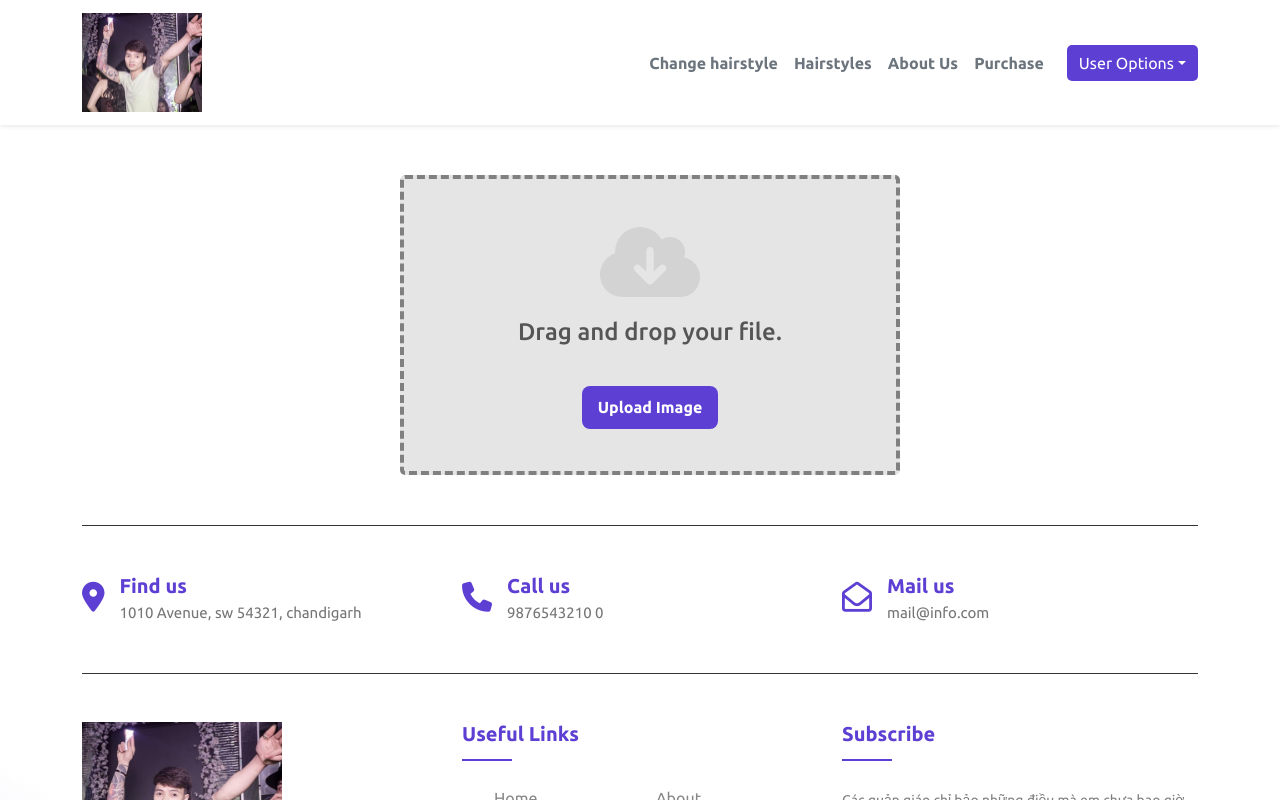
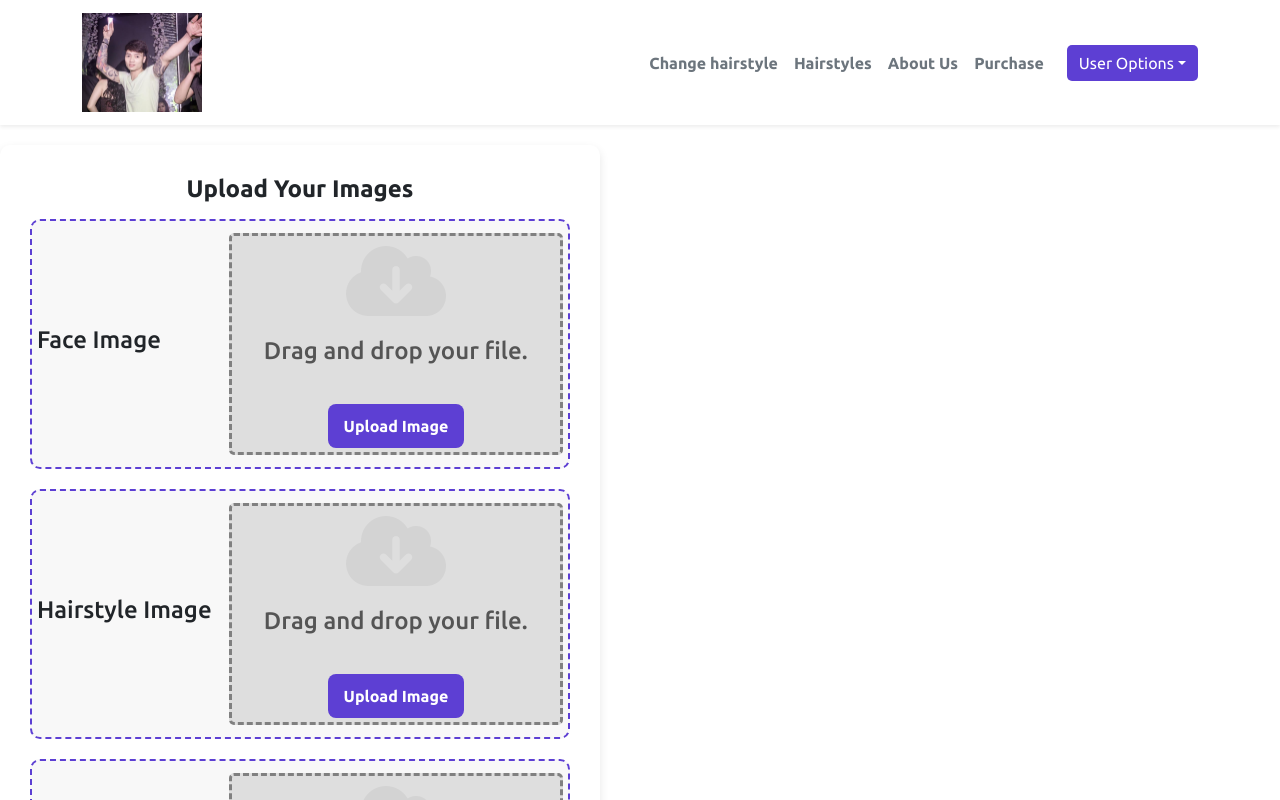
Before and after one commit to Hikarius25/newlook-ui, a React (Vite) app: page /function in a window 1280 px wide. Shown: the top 800 px of the page. Built offline with nearby package versions, Linux system fonts and the light colour scheme.

Commit message:
function-page-update

```diff
--- a/src/components/GeneratedImage/GeneratedImage.jsx
+++ b/src/components/GeneratedImage/GeneratedImage.jsx
@@ -7,11 +7,11 @@ import './GeneratedImage.css';
 const GeneratedImage = ({ activepage }) => {
   return (
     <div className="generated-image">
-      <h2 >Generated Image</h2>
+      <h2 >Generated Images</h2>
       <h6>(within 15 days)</h6>
 
-      <div class="generated-image-container">
-        <table class="generated-image-table">
+      <div className="generated-image-container">
+        <table className="generated-image-table">
           <thead>
             <tr>
               <th>Original Image </th>
--- a/src/components/Header/Header.jsx
+++ b/src/components/Header/Header.jsx
@@ -1,11 +1,11 @@
 import { Button, Col, Container, Row } from 'react-bootstrap';
 import './Header.css';
-import choose_Pic from '../../assets/choosePic.png';
 import anhbanh from '../../assets/anhbanh.png';
 import dotxe from '../../assets/dotxe.png';
 import hailong from '../../assets/hailong.png';
 import HeaderFoot from '../HeaderFoot/HeaderFoot';
 import UploadImage from '../UploadImage/UploadImage';
+import { Link } from "react-router-dom";
 
 const Header = () => {
   return (
@@ -30,12 +30,17 @@ const Header = () => {
             </div>
           </Col>
           <Col md={6}>
-            <div className="head_right">
-              {/* <div className="imageContainer d-flex justify-content-end align-items-center shadow-sm rounded">
-                <img src={choose_Pic} alt="choose-Picture" className='head_rightImg' />
-              </div> */}
-              <UploadImage/>
+          <div className="head_right">
+            <div className="dragdrop">
+              <i className="fa-solid fa-cloud-arrow-down"></i>
+              <h4>Drag and drop your file.</h4>
+              <label htmlFor="upload-files">
+                <Link to="/function" className="upload-btn">
+                  Upload Image
+                </Link>
+              </label>
             </div>
+          </div>
           </Col>
         </Row>
 
--- a/src/components/PaymentHistory/PaymentHistory.jsx
+++ b/src/components/PaymentHistory/PaymentHistory.jsx
@@ -9,8 +9,8 @@ const PaymentHistory = ({ activepage }) => {
     <div className="account-settings">
       <h2 >Payment History</h2>
 
-      <div class="payment-history-container">
-        <table class="payment-history-table">
+      <div className="payment-history-container">
+        <table className="payment-history-table">
           <thead>
             <tr>
               <th>Transaction ID</th>
--- a/src/components/Sidebar/Sidebar.jsx
+++ b/src/components/Sidebar/Sidebar.jsx
@@ -68,7 +68,7 @@ const Sidebar = ({ activepage }) => {
                           <svg xmlns="http://www.w3.org/2000/svg" fill="none" viewBox="0 0 24 24" strokeWidth={1.5} stroke="currentColor" className="size-6">
                           <path strokeLinecap="round" strokeLinejoin="round" d="m20.25 7.5-.625 10.632a2.25 2.25 0 0 1-2.247 2.118H6.622a2.25 2.25 0 0 1-2.247-2.118L3.75 7.5M10 11.25h4M3.375 7.5h17.25c.621 0 1.125-.504 1.125-1.125v-1.5c0-.621-.504-1.125-1.125-1.125H3.375c-.621 0-1.125.504-1.125 1.125v1.5c0 .621.504 1.125 1.125 1.125Z" />
                           </svg>
-                          Generated Image
+                          Generated Images
                         </button>
                       </div>
                     :
--- a/src/components/UploadImage/UploadImage.css
+++ b/src/components/UploadImage/UploadImage.css
@@ -3,12 +3,13 @@
     flex-direction: column;
     justify-content: center;
     align-items: center;
-    border: 4px dashed gray;
+    border: 3px dashed gray;
     border-radius: 5px;
     background-color: rgba(0, 0, 0, 0.1);
     padding: 2rem;
     gap: 1rem;
-    height: 300px;
+    height: 90%;
+
   }
 
   .dragdrop i {
@@ -34,6 +35,7 @@
     border: none;
     cursor: pointer;
     transition: 0.3s;
+    text-decoration: none;
   }
 
   .dragdrop .upload-btn:hover {
--- a/src/components/UploadImage/UploadImage.jsx
+++ b/src/components/UploadImage/UploadImage.jsx
@@ -1,6 +1,50 @@
+// import "./UploadImage.css";
+
+// export default function UploadImage({ setFiles, accepts }) {
+//   const handleDrag = (e) => {
+//     e.preventDefault();
+//   };
+
+//   const handleDrop = (e) => {
+//     e.preventDefault();
+//     if (!e.dataTransfer?.files) return;
+
+//     // Extract the first file only
+//     const file = e.dataTransfer.files[0];
+//     if (file && accepts.includes(file.type)) {
+//       setFiles([file]); // Pass only the first file
+//     }
+//   };
+
+//   const handleFiles = (e) => {
+//     e.preventDefault();
+//     const file = e.target.files[0]; // Get the first file
+//     if (file) {
+//       setFiles([file]); // Pass only the first file
+//     }
+//   };
+
+//   return (
+//     <div className="dragdrop" onDragOver={handleDrag} onDrop={handleDrop}>
+//       <i className="fa-solid fa-cloud-arrow-down"></i>
+//       <h4>Drag and drop your file.</h4>
+//       <label htmlFor="upload-files">
+//         <input
+//           accept={accepts}
+//           multiple={false} // Restrict multiple file selection
+//           onChange={handleFiles}
+//           type="file"
+//           id="upload-files"
+//         />
+//         <div className="upload-btn">Upload Image</div>
+//       </label>
+//     </div>
+//   );
+// }
+
 import "./UploadImage.css";
 
-export default function UploadImage({ setFiles, accepts }) {
+export default function UploadImage({ setFile, accepts }) {
   const handleDrag = (e) => {
     e.preventDefault();
   };
@@ -9,18 +53,17 @@ export default function UploadImage({ setFiles, accepts }) {
     e.preventDefault();
     if (!e.dataTransfer?.files) return;
 
-    // Extract the first file only
     const file = e.dataTransfer.files[0];
     if (file && accepts.includes(file.type)) {
-      setFiles([file]); // Pass only the first file
+      setFile(file);
     }
   };
 
   const handleFiles = (e) => {
     e.preventDefault();
-    const file = e.target.files[0]; // Get the first file
+    const file = e.target.files[0];
     if (file) {
-      setFiles([file]); // Pass only the first file
+      setFile(file);
     }
   };
 
@@ -29,13 +72,7 @@ export default function UploadImage({ setFiles, accepts }) {
       <i className="fa-solid fa-cloud-arrow-down"></i>
       <h4>Drag and drop your file.</h4>
       <label htmlFor="upload-files">
-        <input
-          accept={accepts}
-          multiple={false} // Restrict multiple file selection
-          onChange={handleFiles}
-          type="file"
-          id="upload-files"
-        />
+        <input accept={accepts} multiple={false} onChange={handleFiles} type="file" id="upload-files" hidden />
         <div className="upload-btn">Upload Image</div>
       </label>
     </div>
--- a/src/pages/Function.jsx
+++ b/src/pages/Function.jsx
@@ -1,24 +1,241 @@
-import { React, useState, useEffect } from 'react';
-import '../styles/Function.css';
-import axios from 'axios';
-import { useNavigate, useParams } from "react-router-dom";
-import Topbar from '../components/Topbar/Topbar';
-import Footer from '../components/Footer/Footer';
-import UploadImage from '../components/UploadImage/UploadImage';
-import { Button, Col, Container, Row } from 'react-bootstrap';
-import { act } from 'react';
+// import { React, useState, useEffect } from 'react';
+// import '../styles/Function.css';
+// import axios from 'axios';
+// import { useNavigate, useParams } from "react-router-dom";
+// import Topbar from '../components/Topbar/Topbar';
+// import Footer from '../components/Footer/Footer';
+// import UploadImage from '../components/UploadImage/UploadImage';
+// import { Button, Col, Container, Row } from 'react-bootstrap';
+// import { act } from 'react';
 
 
 
+// export default function Function() {
+
+//   return (
+//     <div>
+//         <Topbar/>
+//         <div className="function-upload">
+//             <UploadImage/>
+//         </div>
+//         <Footer/>
+//     </div>
+//   );
+// }
+
+// import { useState } from "react";
+// import "../styles/Function.css";
+// import Topbar from "../components/Topbar/Topbar";
+// import Footer from "../components/Footer/Footer";
+// import UploadImage from "../components/UploadImage/UploadImage";
+// import axios from "axios";
+// import { Spinner } from "react-bootstrap";
+
+// export default function Function() {
+//   const [faceImage, setFaceImage] = useState(null);
+//   const [hairstyleImage, setHairstyleImage] = useState(null);
+//   const [hairColorImage, setHairColorImage] = useState(null);
+
+//   const [response, setResponse] = useState(null);
+//   const [loading, setLoading] = useState(false);
+//   const API_URL = "https://api-simulator-035d.onrender.com/process/";
+
+//   const handleUpload = async () => {
+//     if (!faceImage || !hairstyleImage || !hairColorImage) {
+//       alert("Please select all three images first!");
+//       return;
+//     }
+
+//     setLoading(true);
+//     const formData = new FormData();
+//     formData.append("face_image", faceImage);
+//     formData.append("hairstyle_image", hairstyleImage);
+//     formData.append("hair_color_image", hairColorImage);
+
+//     try {
+//       const res = await axios.post(API_URL, formData, {
+//         headers: { "Content-Type": "multipart/form-data" },
+//       });
+
+//       setResponse(res.data);
+//     } catch (error) {
+//       console.error("Upload failed:", error);
+//       alert("Upload failed!");
+//     } finally {
+//       setLoading(false);
+//     }
+//   };
+
+//   const handleSetFile = (selectedFile, type) => {
+//     if (!selectedFile) return;
+//     const previewURL = URL.createObjectURL(selectedFile);
+
+//     switch (type) {
+//       case "face":
+//         setFaceImage(selectedFile);
+//         break;
+//       case "hairstyle":
+//         setHairstyleImage(selectedFile);
+//         break;
+//       case "hairColor":
+//         setHairColorImage(selectedFile);
+//         break;
+//       default:
+//         break;
+//     }
+//   };
+
+//   return (
+//     <div>
+//       <Topbar />
+//       <div className="function-upload">
+//         <h2 className="title">Upload Your Images</h2>
+
+//         <div className="upload-sections">
+//           <div className="upload-item">
+//             <h4>Face Image</h4>
+//             {faceImage ? (
+//               <img src={URL.createObjectURL(faceImage)} alt="Face Preview" className="image-preview" />
+//             ) : (
+//               <UploadImage setFile={(file) => handleSetFile(file, "face")} accepts="image/*" />
+//             )}
+//           </div>
+
+//           <div className="upload-item">
+//             <h4>Hairstyle Image</h4>
+//             {hairstyleImage ? (
+//               <img src={URL.createObjectURL(hairstyleImage)} alt="Hairstyle Preview" className="image-preview" />
+//             ) : (
+//               <UploadImage setFile={(file) => handleSetFile(file, "hairstyle")} accepts="image/*" />
+//             )}
+//           </div>
+
+//           <div className="upload-item">
+//             <h4>Hair Color Image</h4>
+//             {hairColorImage ? (
+//               <img src={URL.createObjectURL(hairColorImage)} alt="Hair Color Preview" className="image-preview" />
+//             ) : (
+//               <UploadImage setFile={(file) => handleSetFile(file, "hairColor")} accepts="image/*" />
+//             )}
+//           </div>
+//         </div>
+
+//         <button className="upload-btn" onClick={handleUpload} disabled={loading}>
+//           {loading ? <Spinner animation="border" size="sm" /> : "Upload to API"}
+//         </button>
+
+//         {response && (
+//           <div className="response-box">
+//             <h4>Response from API:</h4>
+//             <pre>{JSON.stringify(response, null, 2)}</pre>
+//           </div>
+//         )}
+//       </div>
+//       <Footer />
+//     </div>
+//   );
+// }
+
+import { useState } from "react";
+import "../styles/Function.css";
+import Topbar from "../components/Topbar/Topbar";
+import Footer from "../components/Footer/Footer";
+import UploadImage from "../components/UploadImage/UploadImage";
+import axios from "axios";
+import { Spinner } from "react-bootstrap";
+
 export default function Function() {
+  const [faceImage, setFaceImage] = useState(null);
+  const [hairstyleImage, setHairstyleImage] = useState(null);
+  const [hairColorImage, setHairColorImage] = useState(null);
+  const [response, setResponse] = useState(null);
+  const [loading, setLoading] = useState(false);
+  const API_URL = "https://api-simulator-035d.onrender.com/process/";
+
+  const handleUpload = async () => {
+    if (!faceImage || !hairstyleImage || !hairColorImage) {
+      alert("Please select all three images first!");
+      return;
+    }
+
+    setLoading(true);
+    const formData = new FormData();
+    formData.append("face_image", faceImage);
+    formData.append("hairstyle_image", hairstyleImage);
+    formData.append("hair_color_image", hairColorImage);
+
+    try {
+      const res = await axios.post(API_URL, formData, {
+        headers: {
+          "Content-Type": "multipart/form-data",
+        },
+        withCredentials: false,
+      });
+
+      setResponse(res.data);
+    } catch (error) {
+      console.error("Upload failed:", error);
+      alert(`Upload failed! ${error.response?.data?.detail || error.message}`);
+    } finally {
+      setLoading(false);
+    }
+  };
+
+  const handleSetFile = (selectedFile, type) => {
+    if (!selectedFile) return;
+
+    switch (type) {
+      case "face":
+        setFaceImage(selectedFile);
+        break;
+      case "hairstyle":
+        setHairstyleImage(selectedFile);
+        break;
+      case "hairColor":
+        setHairColorImage(selectedFile);
+        break;
+      default:
+        break;
+    }
+  };
 
   return (
     <div>
-        <Topbar/>
-        <div className="function-upload">
-            <UploadImage/>
+      <Topbar />
+      <div className="function-upload">
+        <h2 className="title">Upload Your Images</h2>
+        <div className="upload-sections">
+          {["face", "hairstyle", "hairColor"].map((type, index) => (
+            <div className="upload-item" key={index}>
+              <h4>{type.charAt(0).toUpperCase() + type.slice(1)} Image</h4>
+              {eval(`${type}Image`) ? (
+                <img
+                  src={URL.createObjectURL(eval(`${type}Image`))}
+                  alt={`${type} Preview`}
+                  className="image-preview"
+                />
+              ) : (
+                <UploadImage
+                  setFile={(file) => handleSetFile(file, type)}
+                  accepts="image/*"
+                />
+              )}
+            </div>
+          ))}
         </div>
-        <Footer/>
+
+        <button className="upload-btn" onClick={handleUpload} disabled={loading}>
+          {loading ? <Spinner animation="border" size="sm" /> : "Upload to API"}
+        </button>
+
+        {response && (
+          <div className="response-box">
+            <h4>Response from API:</h4>
+            <pre>{JSON.stringify(response, null, 2)}</pre>
+          </div>
+        )}
+      </div>
+      <Footer />
     </div>
   );
 }
--- a/src/styles/Function.css
+++ b/src/styles/Function.css
@@ -1,9 +1,99 @@
+.function-container {
+  display: flex;
+  flex-direction: column;
+  align-items: center;
+  padding: 20px;
+}
+
 .function-upload {
-    position:relative;
-    margin-top: 50px;
-    margin-left: 400px;
-    margin-bottom: 50px;
-    width: 500px;
-    justify-content: center;
-    align-items: center;
+  background: #fff;
+  padding: 30px;
+  border-radius: 10px;
+  box-shadow: 0 4px 10px rgba(0, 0, 0, 0.1);
+  text-align: center;
+  width: 80%;
+  max-width: 600px;
+  margin-top: 20px;
 }
+
+.title {
+  font-size: 24px;
+  font-weight: bold;
+  margin-bottom: 15px;
+}
+
+/* Layout for three upload sections */
+.upload-sections {
+  display: flex;
+  flex-direction: column;
+  gap: 20px;
+  width: 100%;
+}
+
+/* Each upload container */
+.upload-item {
+  position: relative;
+  width: 100%;
+  height: 250px;
+  border-radius: 10px;
+  background: #f8f8f8;
+  border: 2px dashed #5d3fd3;
+  display: flex;
+  align-items: center;
+  justify-content: center;
+  text-align: center;
+  cursor: pointer;
+  overflow: hidden;
+  justify-content: space-between;
+  padding-right: 5px;
+  padding-left: 5px;
+  transition: background 0.3s ease-in-out;
+}
+
+.upload-item:hover {
+  background: #f0f0f0;
+}
+
+/* Uploaded image replaces the upload area */
+.upload-item img {
+    width: 100%;
+    height: 100%;
+    object-fit: contain; /* Ensures full image fits inside */
+    border-radius: 10px;
+    background: white; /* Adds background in case of transparent images */
+}
+
+/* Upload Button */
+.upload-btn {
+  background: #5d3fd3;
+  color: #fff;
+  border: none;
+  padding: 12px 20px;
+  font-size: 16px;
+  border-radius: 5px;
+  cursor: pointer;
+  margin-top: 15px;
+  transition: background 0.3s ease-in-out;
+  width: 100%;
+  max-width: 250px;
+}
+
+.upload-btn:hover {
+  background: #462db8;
+}
+
+.upload-btn:disabled {
+  background: gray;
+  cursor: not-allowed;
+}
+
+/* API Response Box */
+.response-box {
+  background: #f7f7f7;
+  padding: 15px;
+  border-radius: 5px;
+  margin-top: 20px;
+  text-align: left;
+  font-size: 14px;
+  overflow-wrap: break-word;
+}
```
